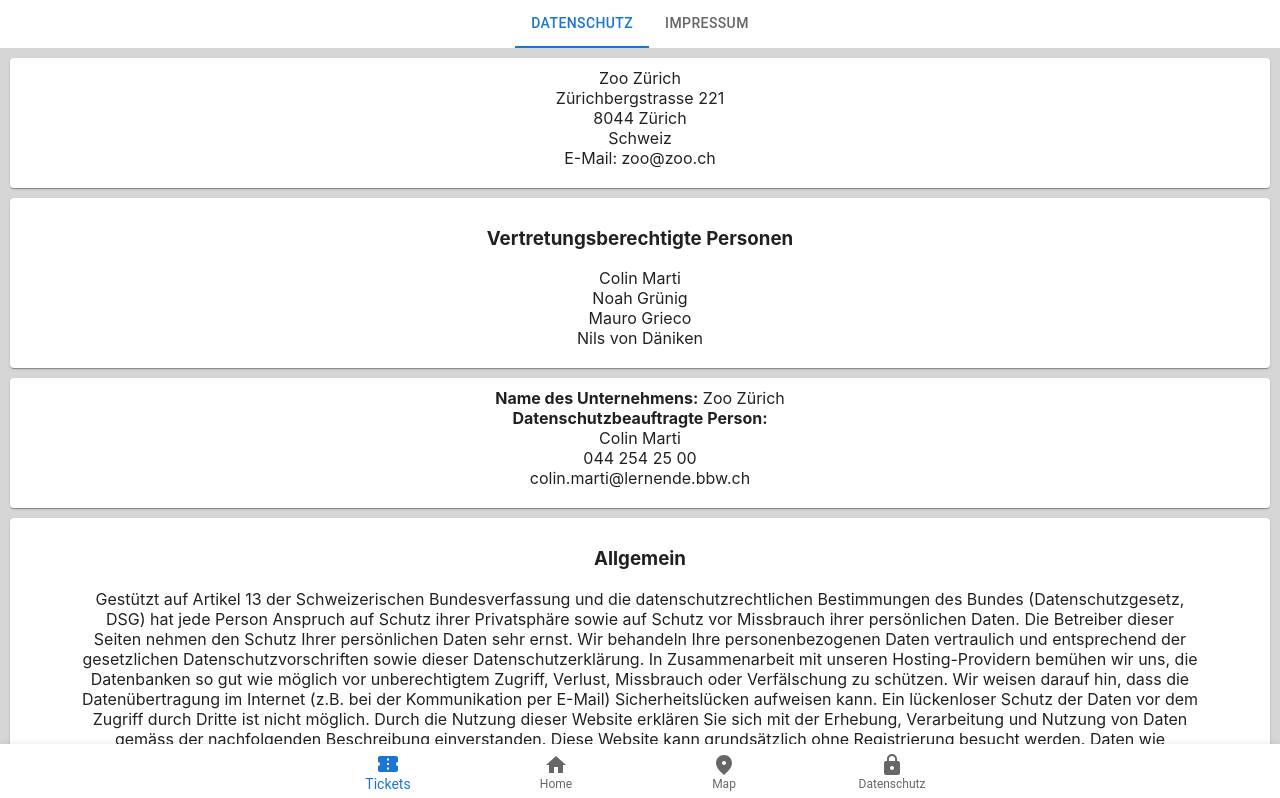
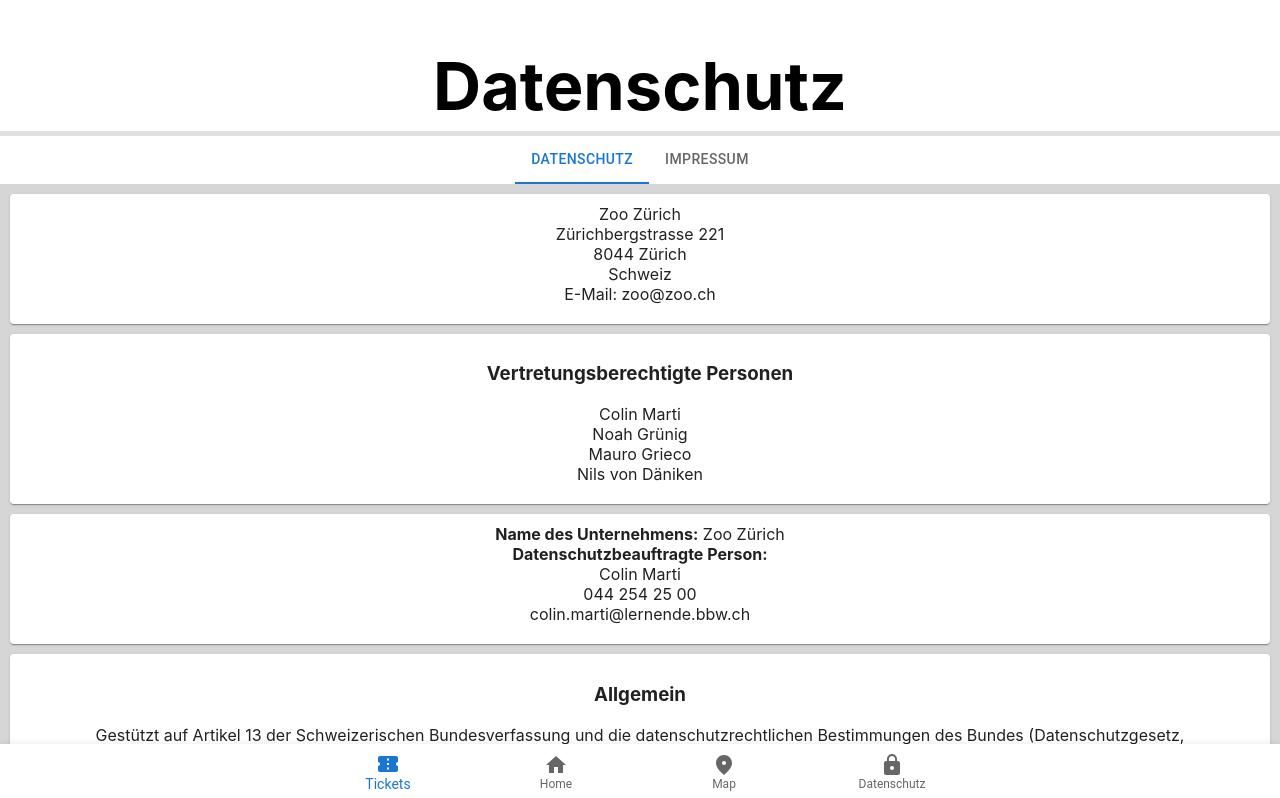
Before and after one commit to noahg09/ZooApp, a React (Create React App) app: page /security in a window 1280 px wide. Shown: the top 798 px of the page. Built offline with nearby package versions, Linux system fonts and the light colour scheme.

Commit message:
fertig impressum and datasecutrity

```diff
--- a/package.json
+++ b/package.json
@@ -14,6 +14,8 @@
     "react-dom": "^18.2.0",
     "react-router-dom": "^6.9.0",
     "react-scripts": "5.0.1",
+    "react-simple-maps": "^3.0.0",
+    "react-tooltip": "^5.11.1",
     "web-vitals": "^2.1.4"
   },
   "scripts": {
--- a/src/components/map/map.js
+++ b/src/components/map/map.js
@@ -1,6 +1,24 @@
+import React,{useState} from "react";
+import "./map.css"
+import {ComposableMap,
+Geographies,
+Geography,
+Marker,
+Annotation,
+ZoomGroup} from "react-simple-maps";
+import ReactTooltip from "react-tooltip";
 function Map(){
     return(
-        <div></div>
+        <div className={"map-main"}>
+            <h1>lets build maps</h1>
+            <div>
+                <ComposableMap data-tip={""}>
+                    <Geographies>
+
+                    </Geographies>
+                </ComposableMap>
+            </div>
+        </div>
     );
 }
 export default Map
--- a/src/components/security/security.js
+++ b/src/components/security/security.js
@@ -2,6 +2,7 @@
 import {Box, Tab, Tabs} from "@mui/material";
 import DateSecurity from "./dateSecurity/dateSecurity";
 import Impressum from "./impressum/impressum";
+import Header from "../header/header";
 
 function Security() {
     const [value, setValue] = useState(0);
@@ -10,16 +11,15 @@
     };
     return (
         <div>
-            <header>
+            <Header titleValue={"Datenschutz"}/>
+            <main>
                 <Box sx={{width: '100%'}}>
                     <Tabs value={value} onChange={handleChange} centered>
                         <Tab label="Datenschutz"/>
                         <Tab label="Impressum"/>
                     </Tabs>
                 </Box>
-            </header>
-            <main>
-                {value===0?
+                {value === 0 ?
                     <DateSecurity/>
                     :
                     <Impressum/>
```
Also changed, not shown: src/components/map/map.css (added), 1 other file (tests, documents, lock files or other folders).
